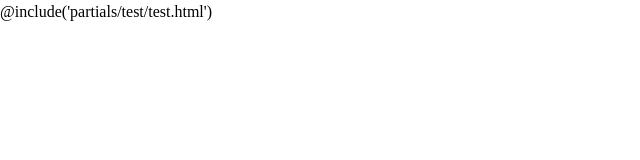
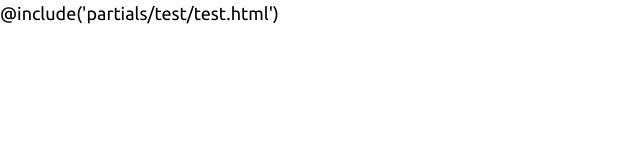
Before and after one commit to Bars007d/Test-and-Test, a website: page src/index.html in a window 1280 px wide. Shown: the whole page, without its empty margins (0-640 px from the left). Drawn offline with nearby package versions, Linux system fonts and the light colour scheme; files that its build step writes are made by us from their sources; files whose address does not match are found by name.

Commit message:
o my god

```diff
--- a/src/index.html
+++ b/src/index.html
@@ -9,7 +9,7 @@
   <meta name="theme-color" content="#111111">
   <title></title>
   <link rel="stylesheet" href="css/vendor.css">
-  <link rel="stylesheet" href="css/main.scss">
+  <link rel="stylesheet" href="css/main.css">
 </head>
 
 <body id="page">
```
Also changed, not shown: 1 other file.
